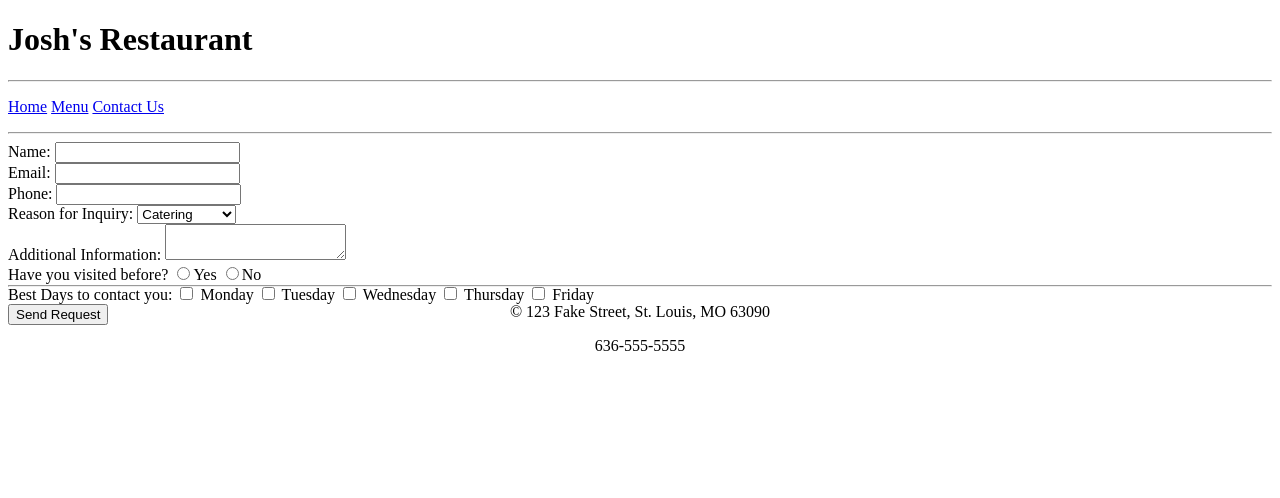
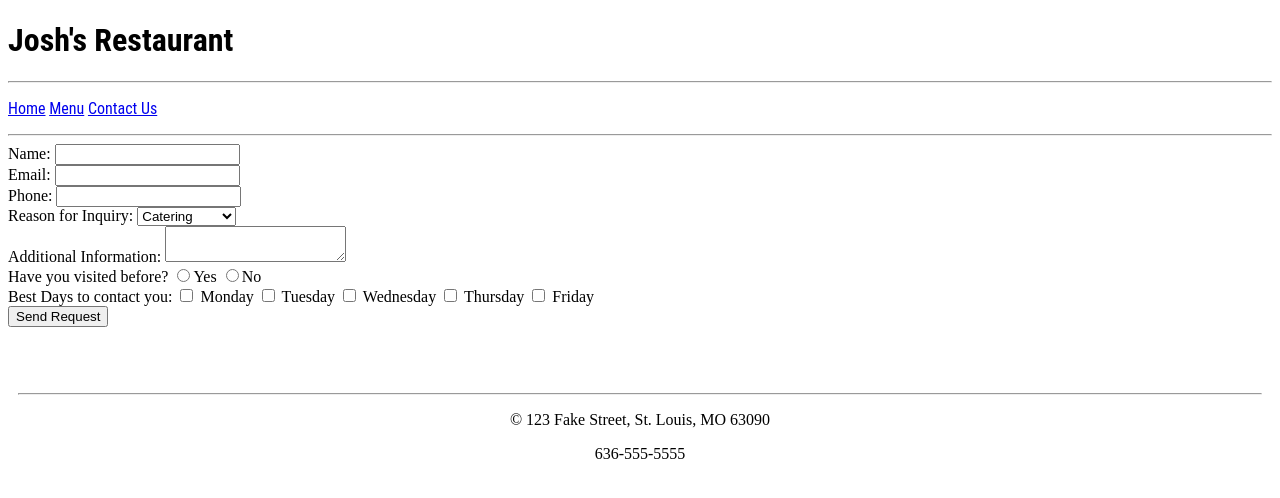
Before and after one commit to joshnothum/rest_site, a plain HTML site: page rest_site_01/contactUs.html in a window 1280 px wide. Drawn offline with Linux system fonts and the light colour scheme.

Commit message:
added font to header

```diff
--- a/rest_site_01/contactUs.html
+++ b/rest_site_01/contactUs.html
@@ -10,7 +10,8 @@
 </head>
 
 <body>
-    <div>
+    <header>
+    <div class="title">
         <h1>Josh's Restaurant</h1>
     </div>
     <hr \>
@@ -22,7 +23,8 @@
         </p>
         <hr />
     </div>
-    <div>
+    </header>
+
         <form id="contactUs">
             <label for="Name">Name:</label>
             <span></span>
@@ -67,15 +69,14 @@
                 <label for="F">Friday</label>
 
             <br>
-            <input type="submit" value="Send Request">
+            <input type="submit" value="Send Request"/>
 
         </form>
-    </div>
-    <footer>
-            <hr \>
-        <p>&copy; 123 Fake Street, St. Louis, MO 63090</p>
-        <p>636-555-5555</p>
-    </footer>
+        <footer class="footer">
+                <hr \>
+                <p>&copy; 123 Fake Street, St. Louis, MO 63090</p>
+                <p>636-555-5555</p>
+            </footer>
 </body>
 
 </html>
--- a/rest_site_01/restaurantStyles.css
+++ b/rest_site_01/restaurantStyles.css
@@ -1,11 +1,16 @@
 body{
     height: 100%;
+    min-height: 100%;
 }
-footer {
+.footer {
     text-align: center;
     clear: both;
     position: relative;
     z-index: 10;
-    height: 3em;
-    margin-top: -3em;
+    height: 5em;
+    margin-top: 3em;
+    padding: 10px;
 }
+header{
+    font-family: 'Roboto Condensed', sans-serif;
+}
```
Also changed, not shown: rest_site_01/index.html (+16 -14 lines), rest_site_01/menu.html (+9 -6 lines).
